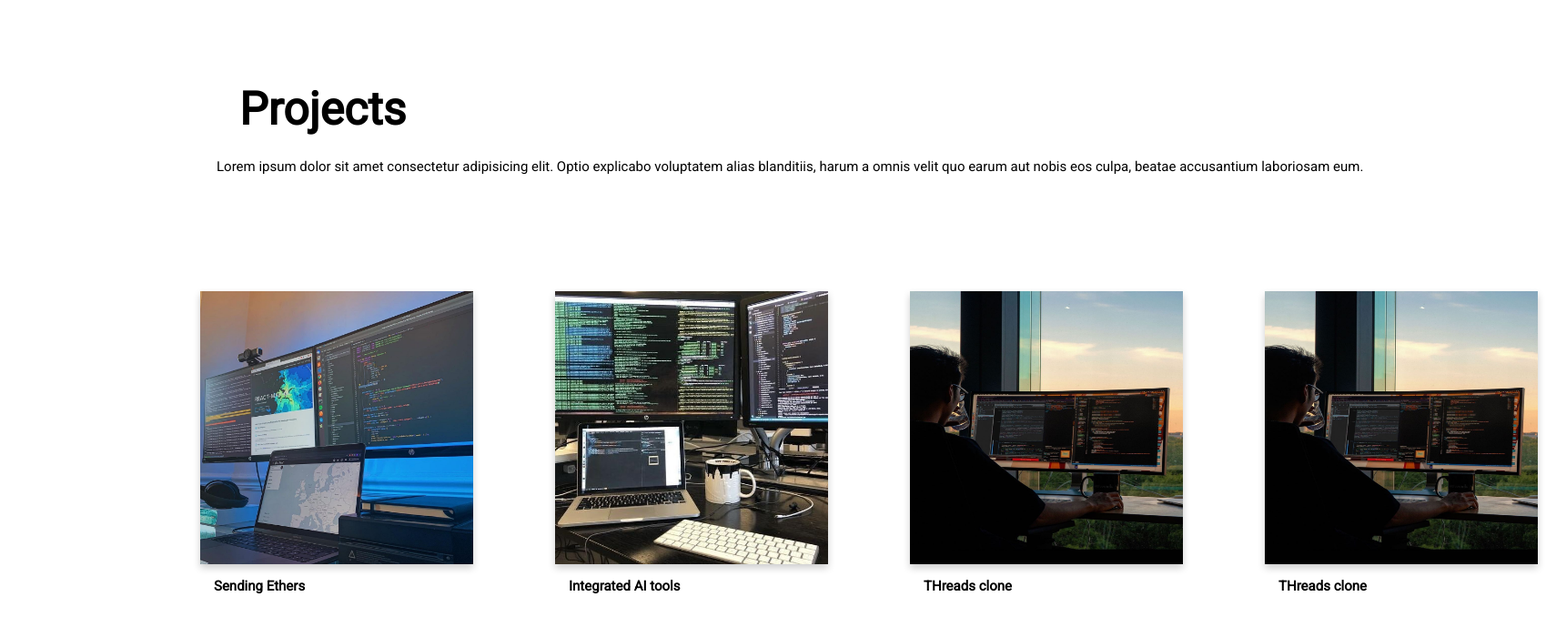
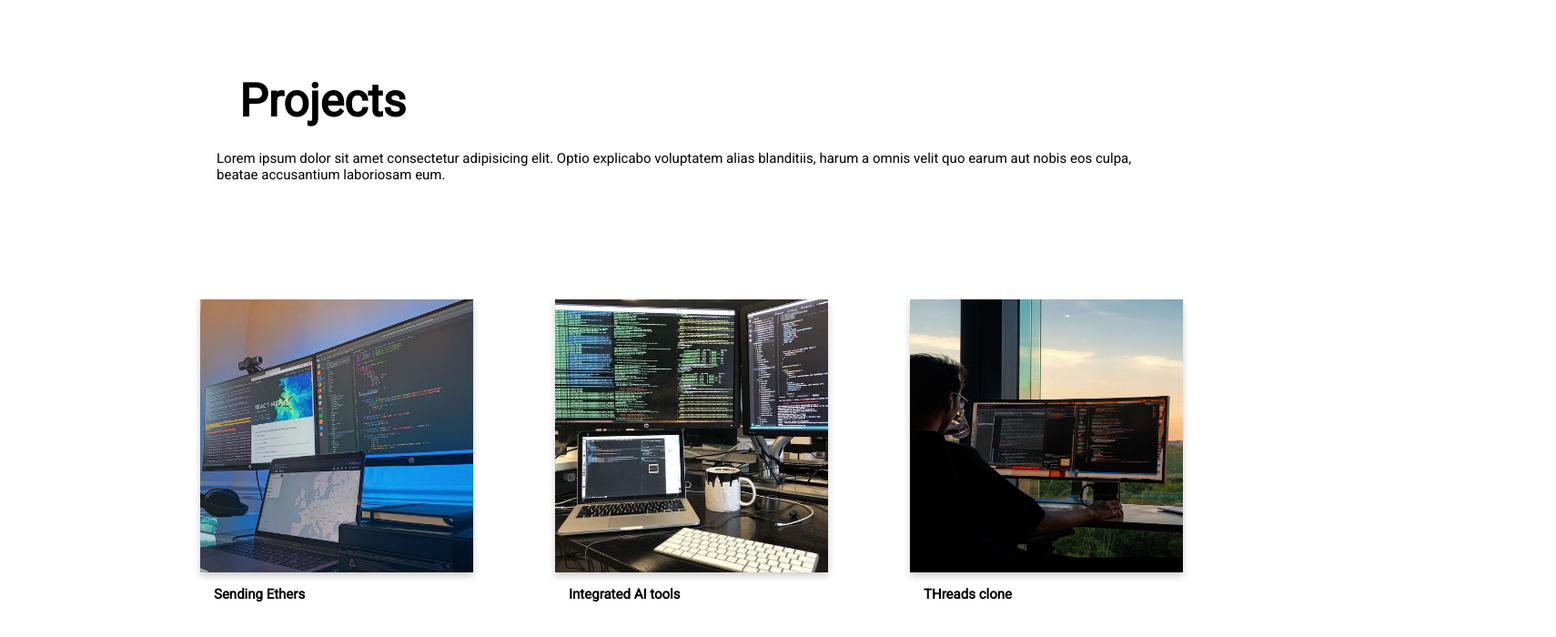
Before and after one commit to UtkarshaHolkar/portfolio_again, a plain HTML site: page index.html in a window 1280 px wide. Shown: the part 1572-2272 px from the top of the page at 91% size, 1710 px wide, since content can reach past the window. Drawn offline with nearby package versions, Linux system fonts and the light colour scheme.

Commit message:
seventh commit

```diff
--- a/index.html
+++ b/index.html
@@ -147,22 +147,6 @@
           </div>
 
         </div>
-        <div class="div3">
-          <div class="flip-card">
-            <div class="flip-card-inner">
-              <div class="flip-card-front">
-                <img src="img/p5.jpeg" alt="Avatar" style="width:300px;height:300px;">
-              </div>
-              <div class="flip-card-back">
-                <h1>THreads clone</h1>
-                <p>Lorem ipsum dolor sit amet, consectetur adipisicing Lorem ipsum dolor sit amet consectetur adipisicing elit. Doloribus, totam accusantium, omnis, illum sunt ipsa impedit temporibus id nesciunt fuga culpa qui quidem minima soluta cum nisi molestiae quasi numquam explicabo ad reprehenderit eum quia pariatur? Sapiente excepturi non, hic alias animi mollitia adipisci aliquam.</p>
-              </div>
-
-            </div>
-            <h1>THreads clone</h1>
-          </div>
-
-        </div>
 
     </div>
 </div>
```
